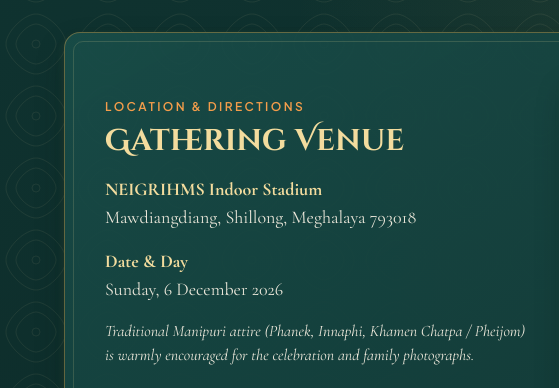
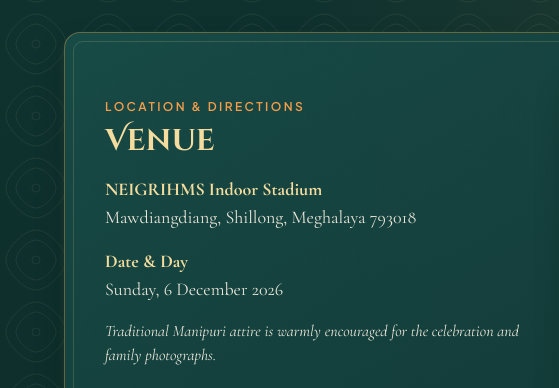
Before and after one commit to Maxxmeghalayaphilharmonicsociety/ningolchakkoubaneigrihms, a plain HTML site: page index2.html in a window 1280 px wide. Shown: the part 2193-2581 px from the top of the page, 0-559 px from the left. Drawn offline with nearby package versions, Linux system fonts and the light colour scheme.

Commit message:
Update index2.html

```diff
--- a/index2.html
+++ b/index2.html
@@ -189,7 +189,7 @@
             Sample B
           </a>
           <a
-            href="sample3.html"
+            href="index3.html"
             class="px-3 py-1.5 rounded-full text-bamboo-light hover:bg-emeraldTeal-mid transition">
             Sample C
           </a>
@@ -449,7 +449,7 @@
         <!-- Venue Details (5 cols) -->
         <div class="lg:col-span-5">
           <p class="font-sans text-xs uppercase tracking-[0.2em] text-marigold-soft font-semibold mb-2">Location &amp; Directions</p>
-          <h2 class="font-display text-2xl sm:text-3xl font-bold text-festiveGold-light mb-4">Gathering Venue</h2>
+          <h2 class="font-display text-2xl sm:text-3xl font-bold text-festiveGold-light mb-4">Venue</h2>
 
           <div class="space-y-4 font-serif text-lg text-bamboo-light/95 mb-6">
             <p>
@@ -461,7 +461,7 @@
               Sunday, 6 December 2026
             </p>
             <p class="text-base text-bamboo-DEFAULT italic">
-              Traditional Manipuri attire (Phanek, Innaphi, Khamen Chatpa / Pheijom) is warmly encouraged for the celebration and family photographs.
+              Traditional Manipuri attire is warmly encouraged for the celebration and family photographs.
             </p>
           </div>
 
```
